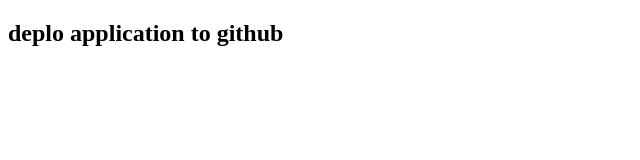
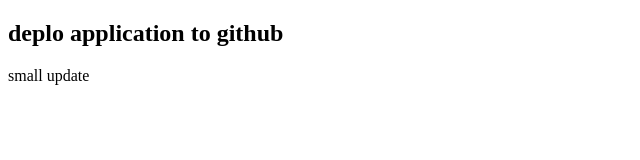
Before and after one commit to simpledev-venky/Devops, a plain HTML site: page index.html in a window 1280 px wide. Shown: the whole page, without its empty margins (0-640 px from the left). Drawn offline with Linux system fonts and the light colour scheme.

Commit message:
Update index.html

```diff
--- a/index.html
+++ b/index.html
@@ -7,5 +7,6 @@
 </head>
 <body>
     <h2>deplo application to github</h2>
+    <p>small update</p>
 </body>
 </html>
```
